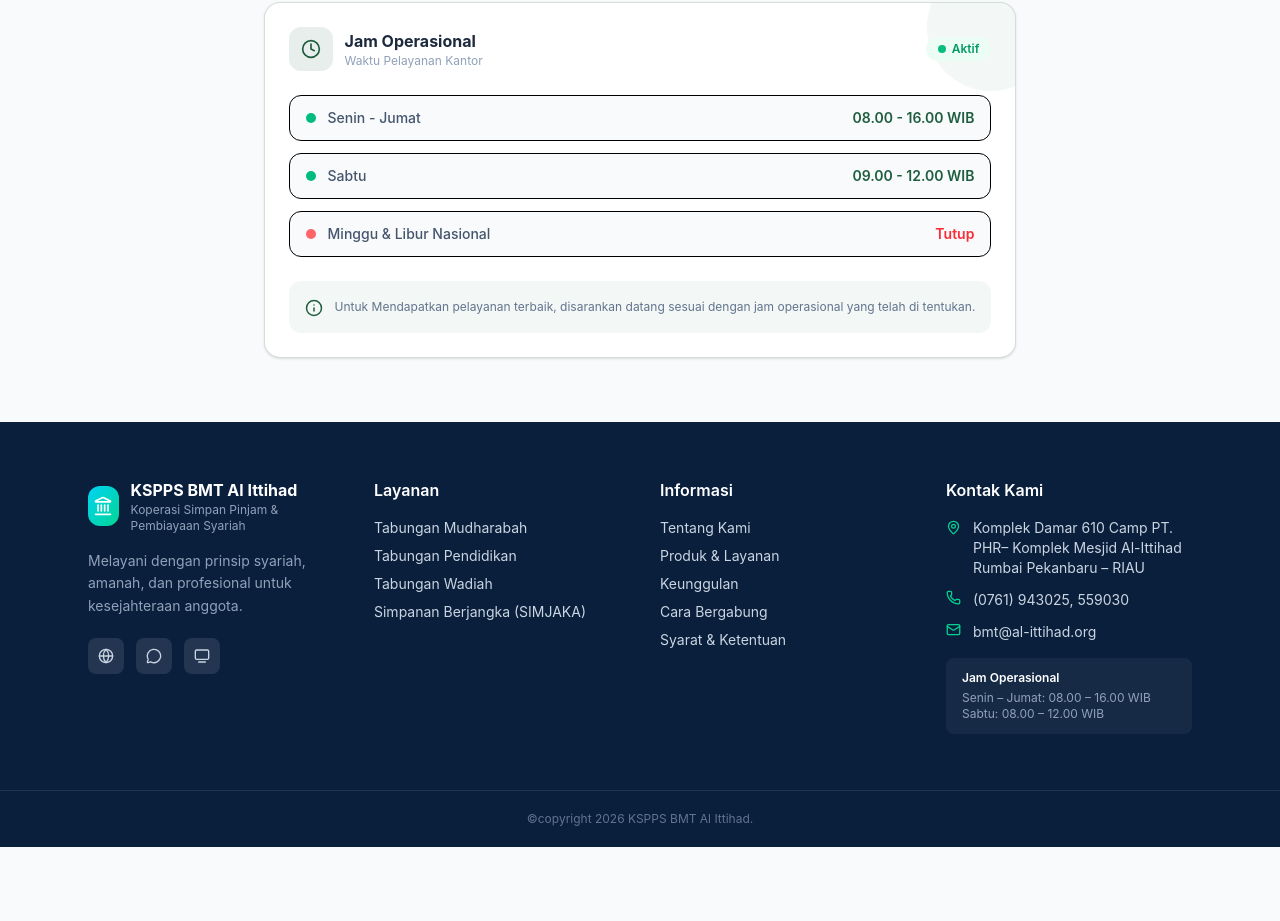
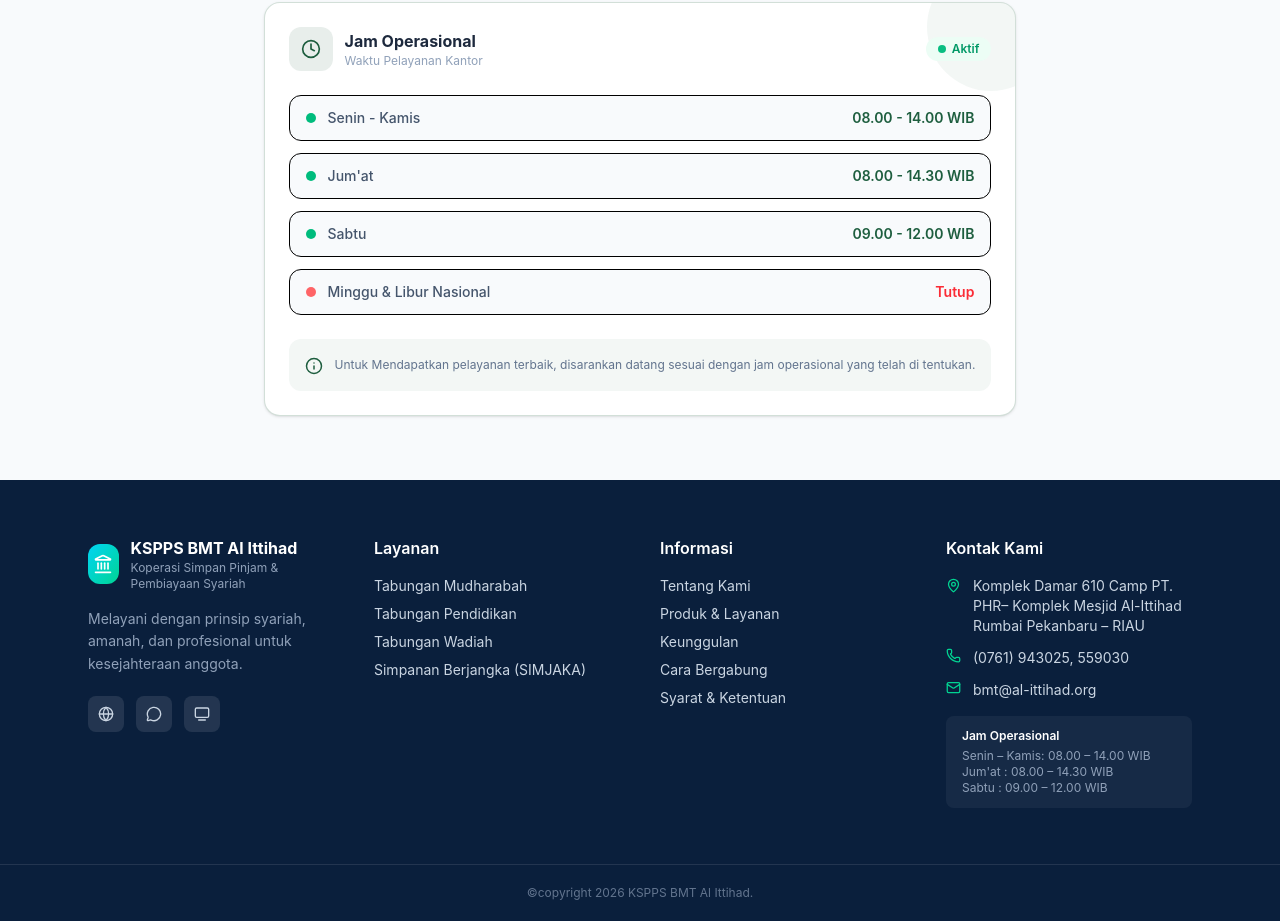
Before and after one commit to putri58/bmt-sistem, a React (Vite) app: page /kontak in a window 1280 px wide. Shown: the part 1104-2025 px from the top of the page. Before the commit the page ends 1951 px from the top, so only its background shows below. Built offline with nearby package versions, Linux system fonts and the light colour scheme; no server answers.

Commit message:
memperbaiki detail jam operasional

```diff
--- a/src/layouts/GuestLayout.jsx
+++ b/src/layouts/GuestLayout.jsx
@@ -206,8 +206,9 @@ export default function GuestLayout() {
               </ul>
               <div className="mt-4 rounded-lg bg-white/5 px-4 py-3 text-xs">
                 <p className="font-semibold text-white">Jam Operasional</p>
-                <p className="mt-1 text-slate-400">Senin – Jumat: 08.00 – 16.00 WIB</p>
-                <p className="text-slate-400">Sabtu: 08.00 – 12.00 WIB</p>
+                <p className="mt-1 text-slate-400">Senin – Kamis: 08.00 – 14.00 WIB</p>
+                <p className="text-slate-400">Jum'at            : 08.00 – 14.30 WIB</p>
+                <p className="text-slate-400">Sabtu             : 09.00 – 12.00 WIB</p>
               </div>
             </div>
 
--- a/src/pages/guest/Kontak.jsx
+++ b/src/pages/guest/Kontak.jsx
@@ -185,8 +185,13 @@ export default function Kontak() {
                   <div className="space-y-3">
                     {[
                       {
-                        hari: "Senin - Jumat",
-                        jam: "08.00 - 16.00 WIB",
+                        hari: "Senin - Kamis",
+                        jam: "08.00 - 14.00 WIB",
+                        aktif: true,
+                      },
+                                            {
+                        hari: "Jum'at",
+                        jam: "08.00 - 14.30 WIB",
                         aktif: true,
                       },
                       {
```
